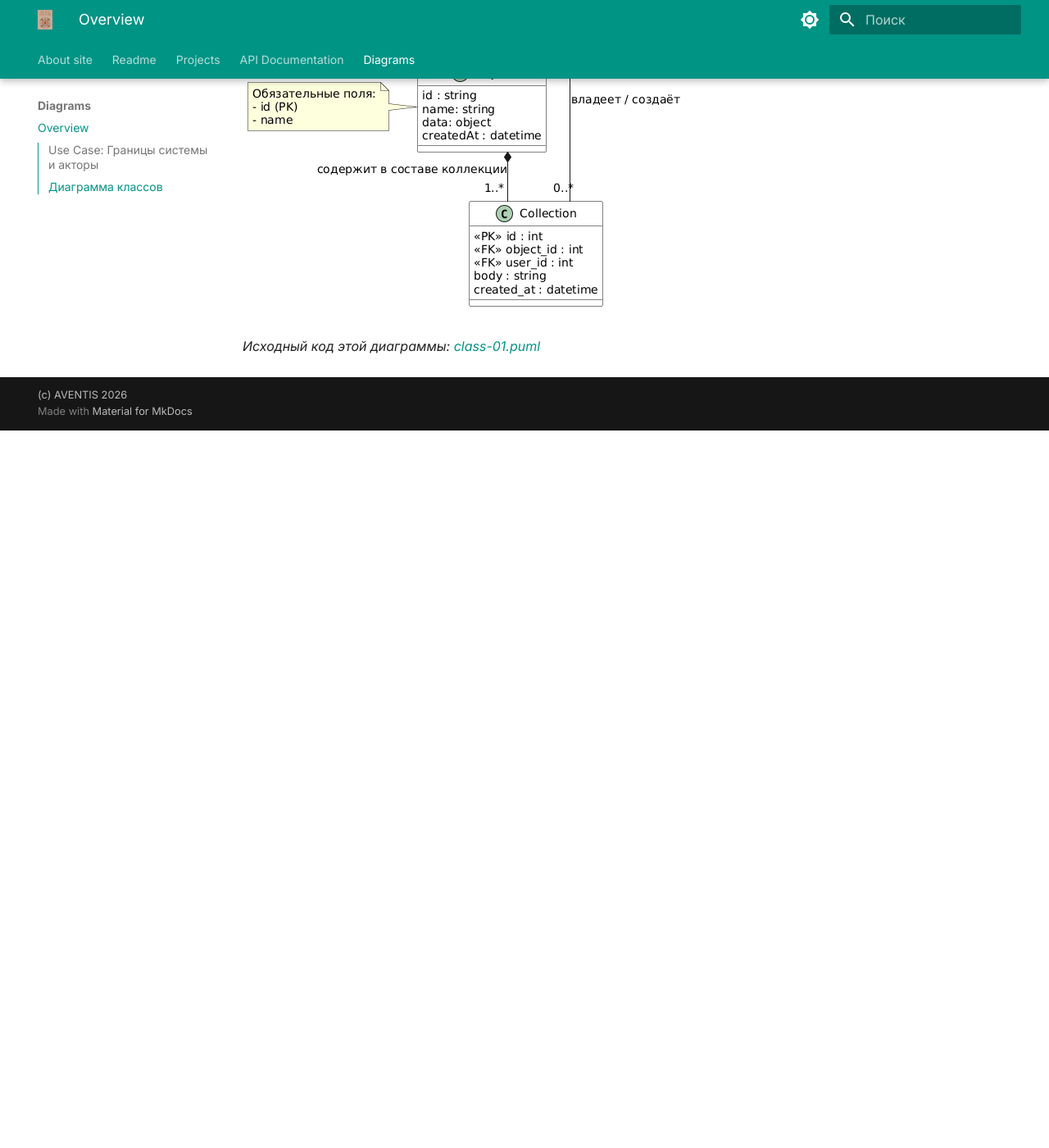
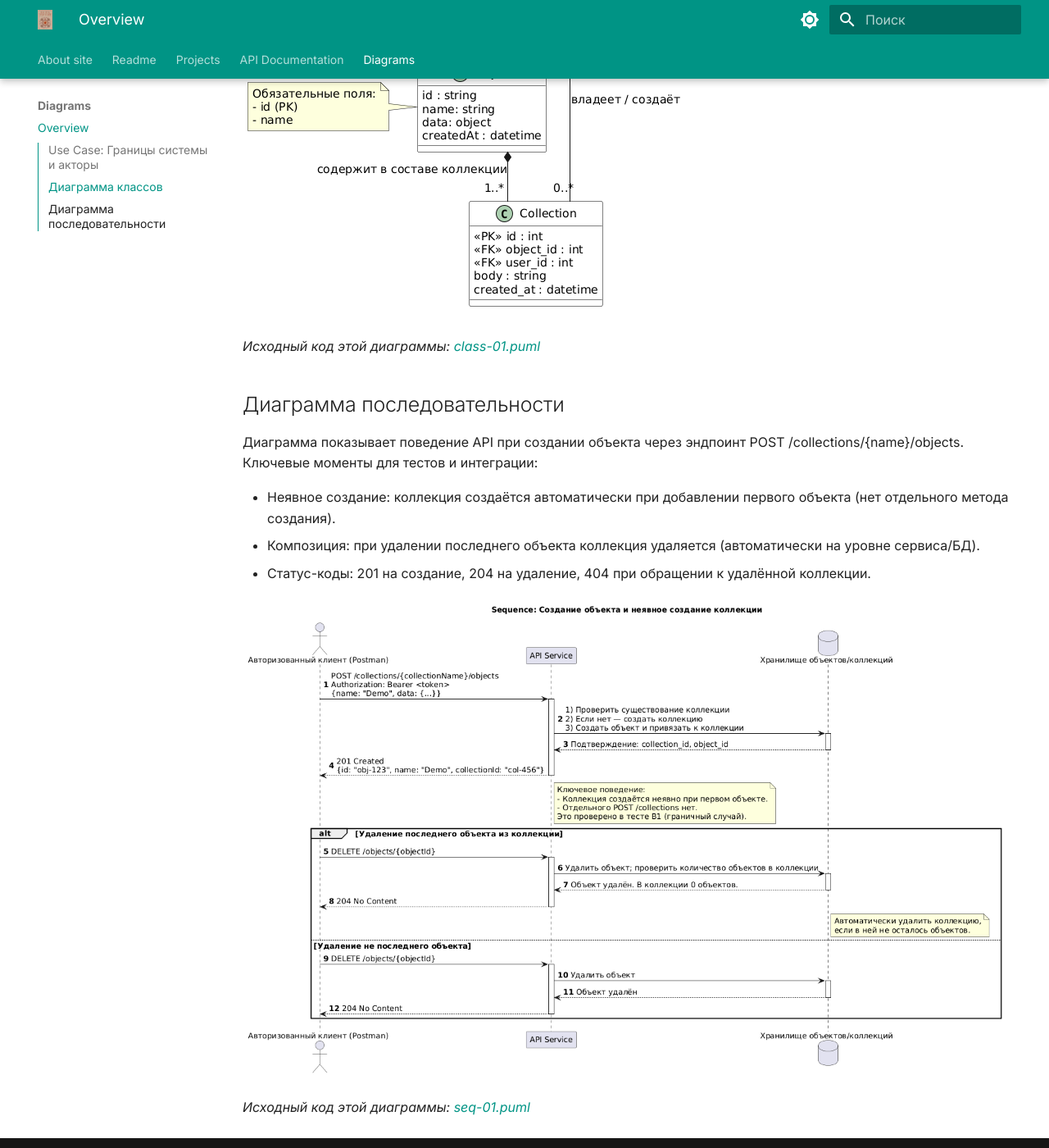
Before and after one commit to aventis1981/Techwriter_docs, an MkDocs documentation site: the page built from docs/diagrams.md, in a window 1280 px wide and 1400 px high, scrolled down 1437 px. Shown: the whole window at 82% size. Built offline with MkDocs 1.6.1 and Material for MkDocs 9.7.7, drawn with Linux system fonts in a browser that asks for light colours; before the commit the page ends 1962 px from its top, so only the background shows below that.

Commit message:
seq-01 added

```diff
--- a/docs/diagrams.md
+++ b/docs/diagrams.md
@@ -22,3 +22,16 @@
 ![Class: API Objects](diagrams/images_diagrams/class_01_api_objects.png)
 
 *Исходный код этой диаграммы: [class-01.puml](diagrams/plantuml/class-01.puml)*
+
+## Диаграмма последовательности
+
+Диаграмма показывает поведение API  при создании объекта через эндпоинт POST /collections/{name}/objects.
+Ключевые моменты для тестов и интеграции:
+
+- Неявное создание: коллекция создаётся автоматически при добавлении первого объекта (нет отдельного метода создания).
+- Композиция: при удалении последнего объекта коллекция удаляется (автоматически на уровне сервиса/БД).
+- Статус-коды: 201 на создание, 204 на удаление, 404 при обращении к удалённой коллекции.
+
+![Sequence: API Objects](diagrams/images_diagrams/seq_01_api_objects.png)
+
+*Исходный код этой диаграммы: [seq-01.puml](diagrams/plantuml/seq-01.puml)*
```
Also changed, not shown: docs/diagrams/images_diagrams/seq_01_api_objects.png (added), 1 other file.
